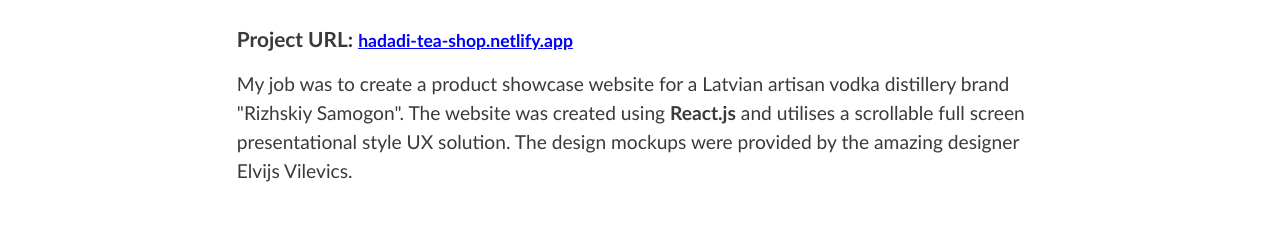
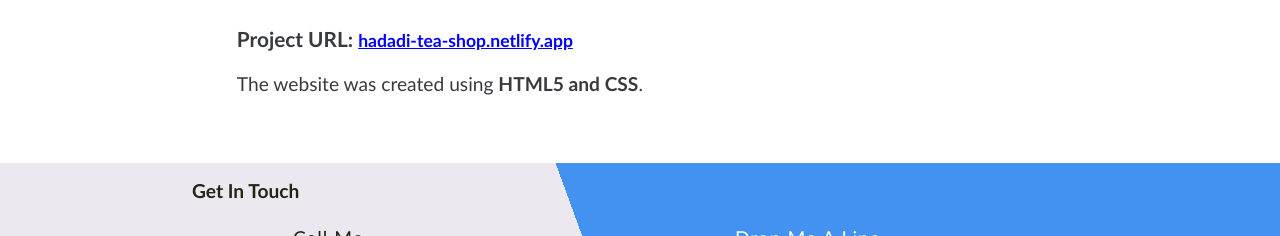
Before and after one commit to FarzanehHadadi/resume, a React (Create React App) app: page /teashop in a window 1280 px wide. Shown: the part 489-725 px from the top of the page. Built offline with nearby package versions, Linux system fonts and the light colour scheme.

Commit message:
tea shop bug fix

```diff
--- a/src/pages/TeaShop.jsx
+++ b/src/pages/TeaShop.jsx
@@ -26,11 +26,7 @@
             </a>
           </p>
           <p className="single-project-desc">
-            My job was to create a product showcase website for a Latvian
-            artisan vodka distillery brand "Rizhskiy Samogon". The website was
-            created using <strong>React.js</strong> and utilises a scrollable
-            full screen presentational style UX solution. The design mockups
-            were provided by the amazing designer Elvijs Vilevics.
+            The website was created using <strong>HTML5 and CSS</strong>.
           </p>
         </div>
       </article>
```
